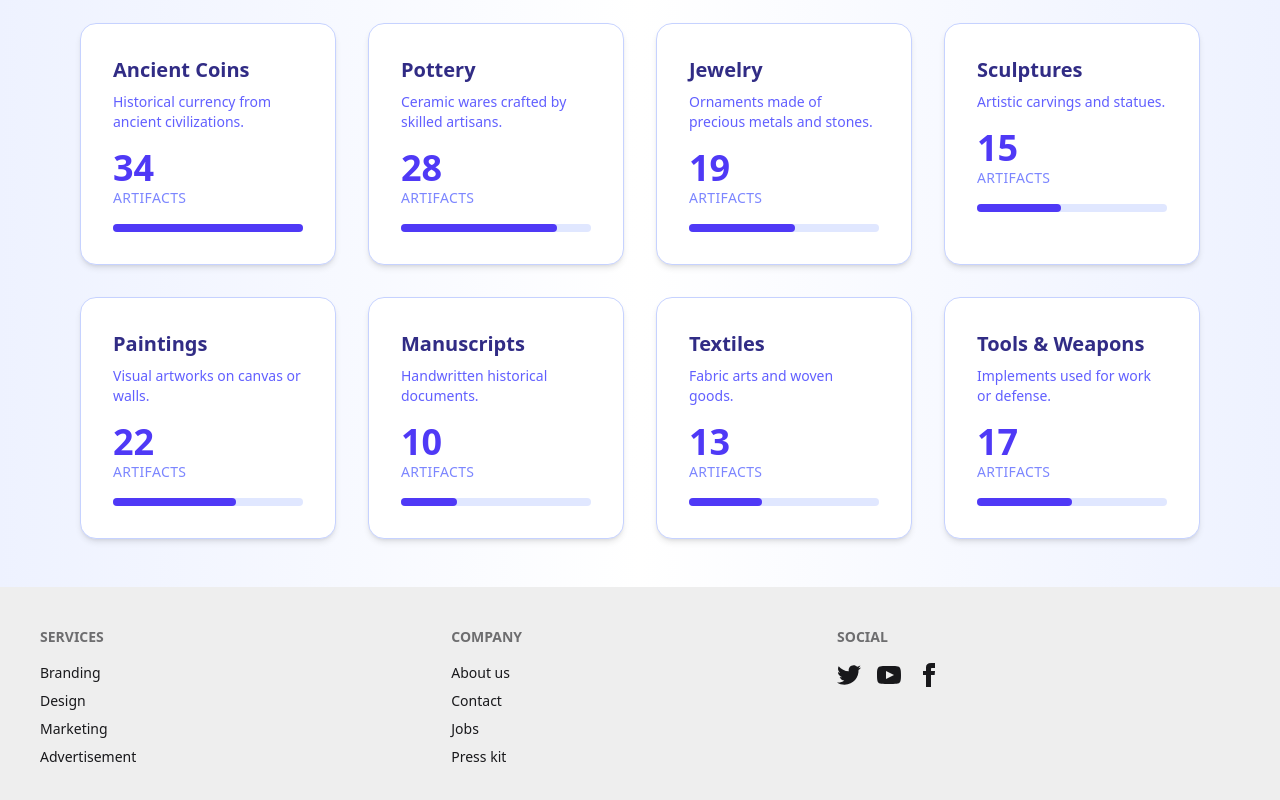
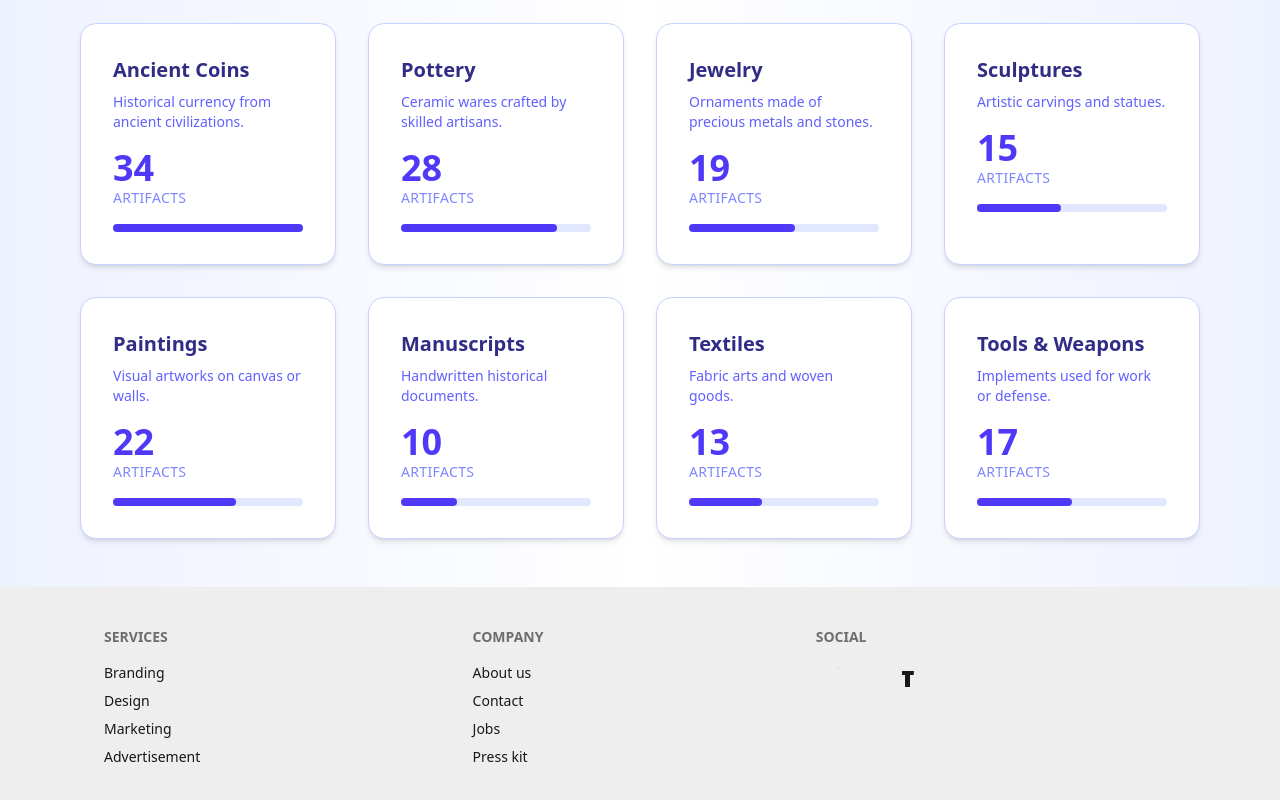
Before and after one commit to azima4361/artifacts-client-side, a React (Vite) app: page / in a window 1280 px wide. Shown: the part 1479-2279 px from the top of the page. Built offline with nearby package versions, Linux system fonts and the light colour scheme; no server answers.

Commit message:
fetured artifacts fixed

```diff
--- a/src/components/DiscoveryTimeline.jsx
+++ b/src/components/DiscoveryTimeline.jsx
@@ -2,8 +2,8 @@ import React from 'react';
 
 const DiscoveryTimeline = () => {
   const timelineData = [
-    { year: "1500 BC", name: "Rosetta Stone", image: "/src/assets/RosettaStone.jpg", location: "Egypt" },
-    { year: "200 AD", name: "Terracotta Army", image: "/src/assets/TerracottaArmy.jpeg", location: "China" },
+    { year: "1500 BC", name: "Rosetta Stone", image:`https://i.ibb.co/Ld9DcRWX/Rosetta-Stone.jpg`, location: "Egypt" },
+    { year: "200 AD", name: "Terracotta Army", image: `https://i.ibb.co/qMYhNBV7/Terracotta-Army.jpg`, location: "China" },
 
   ];
 
--- a/src/components/FeaturedArtifacts.jsx
+++ b/src/components/FeaturedArtifacts.jsx
@@ -6,12 +6,25 @@ import { Link } from 'react-router-dom';
 const FeaturedArtifacts = () => {
   const [artifacts, setArtifacts] = useState([]);
 
-  useEffect(() => {
-    fetch('https://artifacts-server-side.vercel.app/artifacts/featured')
-      .then(res => res.json())
-      .then(data => setArtifacts(data))
-      .catch(err => console.error('Error fetching featured artifacts:', err));
-  }, []);
+//   useEffect(() => {
+//     fetch('https://artifacts-server-side.vercel.app/artifacts/featured'), {
+//   method: 'GET',
+//   credentials: 'include'
+// }
+//       .then(res => res.json())
+//       .then(data => setArtifacts(data))
+//       .catch(err => console.error('Error fetching featured artifacts:', err));
+//   }, []);
+
+useEffect(() => {
+  fetch('https://artifacts-server-side.vercel.app/artifacts/featured', {
+    method: 'GET',
+    credentials: 'include'
+  })
+    .then(res => res.json())
+    .then(data => setArtifacts(data))
+    .catch(err => console.error('Error fetching featured artifacts:', err));
+}, []);
 
   return (
     <div className="my-12 px-4 md:px-16">
--- a/src/components/Footer.jsx
+++ b/src/components/Footer.jsx
@@ -2,8 +2,8 @@ import React from 'react';
 
 const Footer = () => {
     return (
-        <div className=''>
-           <footer className="footer sm:footer-horizontal bg-base-300 text-base-content p-10">
+        <div className="flex justify-center bg-base-300">
+            <footer className="footer sm:footer-horizontal text-base-content p-10 max-w-6xl w-full">
                 <nav>
                     <h6 className="footer-title">Services</h6>
                     <a className="link link-hover">Branding</a>
@@ -21,37 +21,22 @@ const Footer = () => {
                 <nav>
                     <h6 className="footer-title">Social</h6>
                     <div className="grid grid-flow-col gap-4">
+                        {/* Twitter */}
                         <a>
-        <svg
-          xmlns="http://www.w3.org/2000/svg"
-          width="24"
-          height="24"
-          viewBox="0 0 24 24"
-          className="fill-current">
-          <path
-            d="M24 4.557c-.883.392-1.832.656-2.828.775 1.017-.609 1.798-1.574 2.165-2.724-.951.564-2.005.974-3.127 1.195-.897-.957-2.178-1.555-3.594-1.555-3.179 0-5.515 2.966-4.797 6.045-4.091-.205-7.719-2.165-10.148-5.144-1.29 2.213-.669 5.108 1.523 6.574-.806-.026-1.566-.247-2.229-.616-.054 2.281 1.581 4.415 3.949 4.89-.693.188-1.452.232-2.224.084.626 1.956 2.444 3.379 4.6 3.419-2.07 1.623-4.678 2.348-7.29 2.04 2.179 1.397 4.768 2.212 7.548 2.212 9.142 0 14.307-7.721 13.995-14.646.962-.695 1.797-1.562 2.457-2.549z"></path>
+                            <svg xmlns="http://www.w3.org/2000/svg" width="24" height="24" className="fill-current" viewBox="0 0 24 24">
+                                <path d="M24 4.557c-.883.392-1.832.656-2.828.775 ..."></path>
                             </svg>
                         </a>
+                        {/* YouTube */}
                         <a>
-        <svg
-          xmlns="http://www.w3.org/2000/svg"
-          width="24"
-          height="24"
-          viewBox="0 0 24 24"
-          className="fill-current">
-          <path
-            d="M19.615 3.184c-3.604-.246-11.631-.245-15.23 0-3.897.266-4.356 2.62-4.385 8.816.029 6.185.484 8.549 4.385 8.816 3.6.245 11.626.246 15.23 0 3.897-.266 4.356-2.62 4.385-8.816-.029-6.185-.484-8.549-4.385-8.816zm-10.615 12.816v-8l8 3.993-8 4.007z"></path>
+                            <svg xmlns="http://www.w3.org/2000/svg" width="24" height="24" className="fill-current" viewBox="0 0 24 24">
+                                <path d="M19.615 3.184c-3.604-.246-11.631-.245 ..."></path>
                             </svg>
                         </a>
+                        {/* Facebook */}
                         <a>
-        <svg
-          xmlns="http://www.w3.org/2000/svg"
-          width="24"
-          height="24"
-          viewBox="0 0 24 24"
-          className="fill-current">
-          <path
-            d="M9 8h-3v4h3v12h5v-12h3.642l.358-4h-4v-1.667c0-.955.192-1.333 1.115-1.333h2.885v-5h-3.808c-3.596 0-5.192 1.583-5.192 4.615v3.385z"></path>
+                            <svg xmlns="http://www.w3.org/2000/svg" width="24" height="24" className="fill-current" viewBox="0 0 24 24">
+                                <path d="M9 8h-3v4h3v12h5v-12h3.642l.358-4 ..."></path>
                             </svg>
                         </a>
                     </div>
```
Lines whose indentation alone changed are shown as unchanged.
